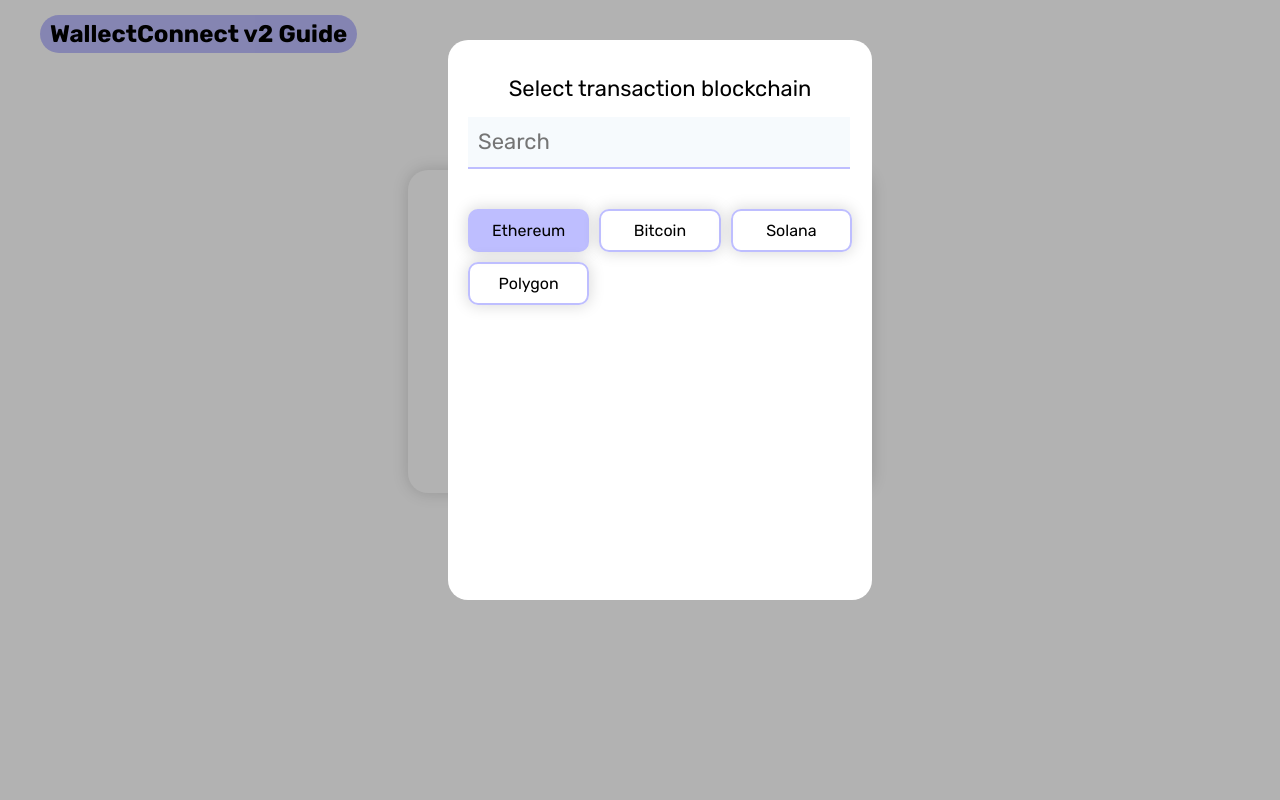
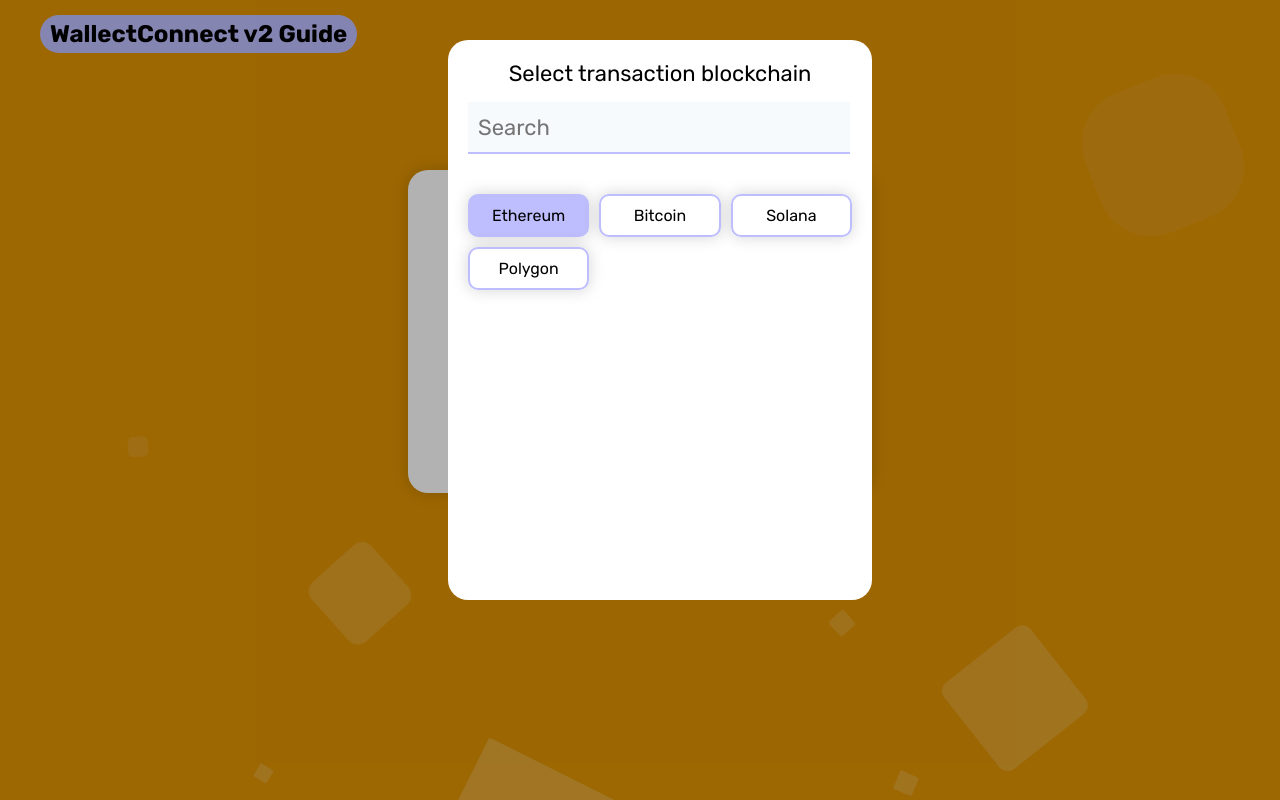
Before and after one commit to nikitaNotFound/WalletConnectGuide, a website built with webpack: page src/index.html in a window 1280 px wide. Both pictures are taken after a click on the button "Ethereum". Built offline with nearby package versions, Linux system fonts and the light colour scheme; what @walletconnect/sign-client would draw is missing.

Commit message:
add background

```diff
--- a/src/index.html
+++ b/src/index.html
@@ -69,5 +69,20 @@
         </div>
       </div>
     </div>
+
+    <div class="area" >
+      <ul class="circles">
+        <li></li>
+        <li></li>
+        <li></li>
+        <li></li>
+        <li></li>
+        <li></li>
+        <li></li>
+        <li></li>
+        <li></li>
+        <li></li>
+      </ul>
+    </div >
   </body>
 </html>
--- a/src/js/main.js
+++ b/src/js/main.js
@@ -1,4 +1,5 @@
 import '../scss/styles.scss';
+import '../scss/background.scss';
 import { connectWc, getSignClient, getLastSession } from './wc';
 import { openModalSelector } from './modal-selector';
 import { ASSETS, BLOCKCHAINS } from './crypto';
--- /dev/null
+++ b/src/scss/background.scss
@@ -0,0 +1,135 @@
+*{
+  margin: 0px;
+  padding: 0px;
+}
+
+body{
+  font-family: 'Exo', sans-serif;
+}
+
+
+.area{
+  background: rgb(224, 147, 3);
+  background: -webkit-linear-gradient(to left, rgb(234, 175, 66), rgb(224, 147, 3));
+  width: 100%;
+  height:100vh;
+  top: 0;
+  z-index: -2;
+  position: absolute;
+}
+
+.circles{
+  z-index: -1;
+  position: absolute;
+  top: 0;
+  left: 0;
+  width: 100%;
+  height: 100%;
+  overflow: hidden;
+}
+
+.circles li{
+  position: absolute;
+  display: block;
+  list-style: none;
+  width: 20px;
+  height: 20px;
+  background: rgba(255, 255, 255, 0.2);
+  animation: animate 25s linear infinite;
+  bottom: -150px;
+
+}
+
+.circles li:nth-child(1){
+  left: 25%;
+  width: 80px;
+  height: 80px;
+  animation-delay: 0s;
+}
+
+
+.circles li:nth-child(2){
+  left: 10%;
+  width: 20px;
+  height: 20px;
+  animation-delay: 2s;
+  animation-duration: 12s;
+}
+
+.circles li:nth-child(3){
+  left: 70%;
+  width: 20px;
+  height: 20px;
+  animation-delay: 4s;
+}
+
+.circles li:nth-child(4){
+  left: 40%;
+  width: 60px;
+  height: 60px;
+  animation-delay: 0s;
+  animation-duration: 18s;
+}
+
+.circles li:nth-child(5){
+  left: 65%;
+  width: 20px;
+  height: 20px;
+  animation-delay: 0s;
+}
+
+.circles li:nth-child(6){
+  left: 75%;
+  width: 110px;
+  height: 110px;
+  animation-delay: 3s;
+}
+
+.circles li:nth-child(7){
+  left: 35%;
+  width: 150px;
+  height: 150px;
+  animation-delay: 7s;
+}
+
+.circles li:nth-child(8){
+  left: 50%;
+  width: 25px;
+  height: 25px;
+  animation-delay: 15s;
+  animation-duration: 45s;
+}
+
+.circles li:nth-child(9){
+  left: 20%;
+  width: 15px;
+  height: 15px;
+  animation-delay: 2s;
+  animation-duration: 35s;
+}
+
+.circles li:nth-child(10){
+  left: 85%;
+  width: 150px;
+  height: 150px;
+  animation-delay: 0s;
+  animation-duration: 11s;
+}
+
+
+
+@keyframes animate {
+
+  0%{
+      transform: translateY(0) rotate(0deg);
+      opacity: 1;
+      border-radius: 0;
+  }
+
+  100%{
+      transform: translateY(-1000px) rotate(720deg);
+      opacity: 0;
+      border-radius: 50%;
+  }
+
+}
```
